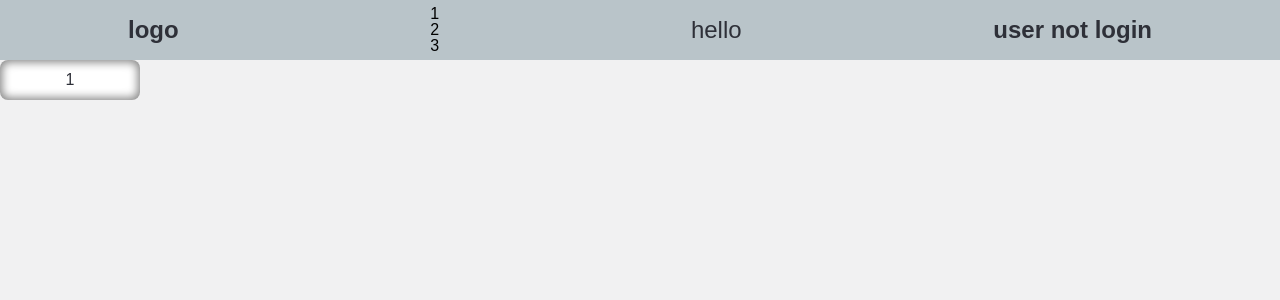
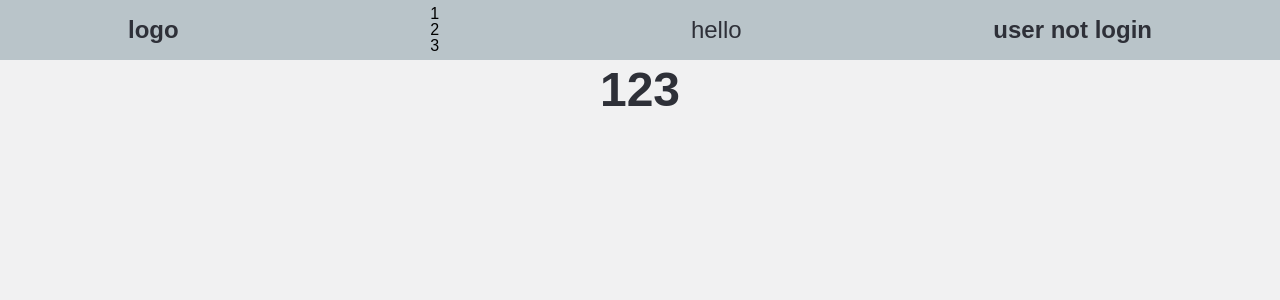
Before and after one commit to grage03/prello, a React (Create React App) app: page / in a window 1280 px wide. Shown: the top 300 px of the page. Built offline with nearby package versions, Linux system fonts and the light colour scheme; a web font is replaced by a local one.

Commit message:
fix(core): fix after review

```diff
--- a/src/core/style/global.sass
+++ b/src/core/style/global.sass
@@ -4,38 +4,26 @@
   width: 8px
   height: 8px
   background-color: #143861
-  /* ползунок скроллбара */
+
 ::-webkit-scrollbar-thumb
   background-color: #843465
-  border-radius: 9em
+  border-radius: 4px
   box-shadow: inset 1px 1px 10px #f3faf7
 
 textarea::-webkit-scrollbar-corner
   background-color: #000000
 
 ::-webkit-scrollbar-thumb:hover
-  background-color: #253861;
+  background-color: #253861
 
-
-/* Стрелки */
-
-::-webkit-scrollbar-button:vertical:start:decrement
-  display: none
-
-
-::-webkit-scrollbar-button:vertical:end:increment
- display: none
-
-
-::-webkit-scrollbar-button:horizontal:start:decrement
-  display: none
-
-
+::-webkit-scrollbar-button:vertical:start:decrement,
+::-webkit-scrollbar-button:vertical:end:increment,
+::-webkit-scrollbar-button:horizontal:start:decrement,
 ::-webkit-scrollbar-button:horizontal:end:increment
   display: none
 
 ::-webkit-scrollbar-corner
-  background: rgba(0,0,0,0);
+  background: rgba(0,0,0,0)
 
 
 .el::-webkit-scrollbar
--- a/src/public/views/Public/index.tsx
+++ b/src/public/views/Public/index.tsx
@@ -1,10 +1,9 @@
 import React from 'react'
-import { UiSelect } from '../../../core/components'
 
 const Public = () => {
   return (
     <div>
-      <UiSelect selectItems={[ '1', '2', '3', '4', '5', '6', '7', '8', '9' ]} onClickItem={() => console.log(1)} />
+      <h1>123</h1>
     </div>
   )
 }
```
